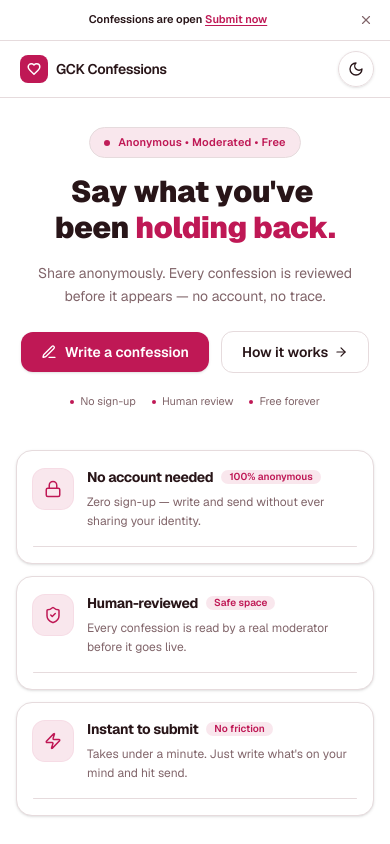
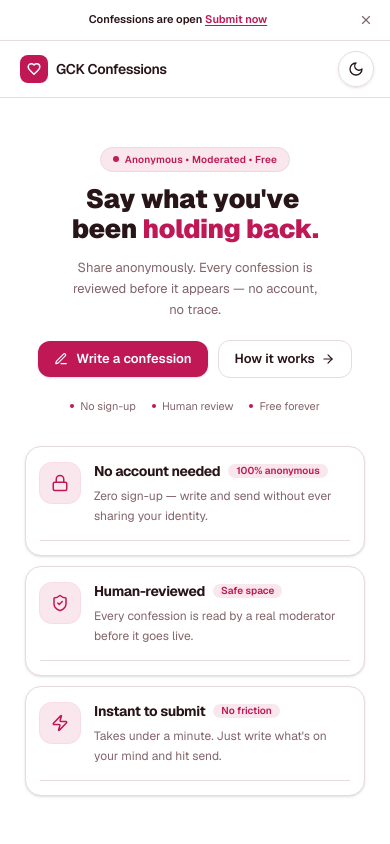
Before and after one commit to RexSixT9/gckconfessions, a Next.js app: page / in a window 390 px wide. Shown: the top 844 px of the page. Built offline with nearby package versions, Linux system fonts and the light colour scheme.

Commit message:
feat: Initialize Next.js project with global styling, root layout, and placeholder pages for home, submission, and 404.

```diff
--- a/src/app/globals.css
+++ b/src/app/globals.css
@@ -209,6 +209,10 @@
   overflow-x: hidden;
   /* Smooth momentum scrolling on iOS */
   -webkit-overflow-scrolling: touch;
+  /* Safe area insets for notched devices (iPhone Dynamic Island, etc) */
+  padding-left: env(safe-area-inset-left);
+  padding-right: env(safe-area-inset-right);
+  padding-bottom: env(safe-area-inset-bottom);
 }
 
 a,
--- a/src/app/layout.tsx
+++ b/src/app/layout.tsx
@@ -40,10 +40,11 @@
   },
 };
 
-export const viewport = {
+export const viewport: Viewport = {
   width: "device-width",
   initialScale: 1,
   maximumScale: 5,
+  viewportFit: "cover",
   themeColor: [
     { media: "(prefers-color-scheme: light)", color: "#ffffff" },
     { media: "(prefers-color-scheme: dark)", color: "#0a0a0a" },
--- a/src/app/page.tsx
+++ b/src/app/page.tsx
@@ -137,13 +137,13 @@
           ref={heroRef}
           className={[
             // Exact viewport height minus header + banner — hero fills precisely one screen.
-            // min-h-[500px] prevents content from being crushed on very small phones.
+            // min-h-[420px] prevents content from being crushed on very small phones (iPhone SE).
             "h-[calc(100svh-var(--header-height)-var(--announcement-height,0px))]",
-            "min-h-[500px]",
+            "min-h-[420px]",
             // Mobile: column, centered. From lg: row side-by-side.
             "flex flex-col items-center justify-center",
-            "gap-10",
-            "sm:gap-12",
+            "gap-8",
+            "sm:gap-10",
             "lg:flex-row lg:items-center lg:justify-between lg:gap-12",
             "xl:gap-16",
           ].join(" ")}
@@ -151,13 +151,13 @@
           {/* ── Left: Headline + copy + CTAs ─────────────────────────────── */}
           <div className="flex w-full flex-col items-center text-center lg:w-auto lg:max-w-[48%] lg:flex-1 lg:items-start lg:text-left xl:max-w-[50%]">
             {/* Tag pill */}
-            <span className="hero-tag mb-4 inline-flex items-center gap-2 rounded-full border border-[hsl(var(--accent))]/25 bg-[hsl(var(--accent))]/10 px-3.5 py-1.5 text-[11px] font-semibold tracking-wide text-[hsl(var(--accent))] sm:text-xs">
+            <span className="hero-tag mb-3 inline-flex items-center gap-1.5 rounded-full border border-[hsl(var(--accent))]/25 bg-[hsl(var(--accent))]/10 px-3 py-1 text-[10px] font-semibold tracking-wide text-[hsl(var(--accent))] sm:mb-4 sm:gap-2 sm:px-3.5 sm:py-1.5 sm:text-xs">
               <span className="h-1.5 w-1.5 animate-pulse rounded-full bg-[hsl(var(--accent))]" />
               Anonymous &bull; Moderated &bull; Free
             </span>
 
             {/* Heading — tightly responsive scale */}
-            <h1 className="max-w-xs text-3xl font-black tracking-tight sm:max-w-md sm:text-4xl md:text-5xl lg:max-w-none lg:text-[2.75rem] xl:text-[3.25rem] xl:leading-[1.08]">
+            <h1 className="max-w-[280px] text-[1.65rem] font-black leading-[1.15] tracking-tight sm:max-w-sm sm:text-3xl md:max-w-md md:text-4xl lg:max-w-none lg:text-[2.75rem] xl:text-[3.25rem] xl:leading-[1.08]">
               {"Say what you've been holding back."
                 .split(" ")
                 .map((word, i, arr) => {
@@ -178,23 +178,23 @@
             </h1>
 
             {/* Subtext */}
-            <p className="hero-body mt-4 max-w-xs text-sm leading-relaxed text-[hsl(var(--muted-foreground))] sm:max-w-sm sm:text-base sm:leading-relaxed md:max-w-md lg:mt-5 lg:max-w-sm xl:text-lg">
+            <p className="hero-body mt-3 max-w-[260px] text-[13px] leading-relaxed text-[hsl(var(--muted-foreground))] sm:mt-4 sm:max-w-sm sm:text-sm md:max-w-md md:text-base lg:mt-5 lg:max-w-sm xl:text-lg">
               Share anonymously. Every confession is reviewed before it appears &mdash;
               no account, no trace.
             </p>
 
             {/* CTAs */}
-            <div className="hero-body mt-6 flex flex-wrap items-center justify-center gap-3 lg:justify-start lg:mt-7">
+            <div className="hero-body mt-5 flex flex-wrap items-center justify-center gap-2.5 sm:mt-6 sm:gap-3 lg:justify-start lg:mt-7">
               <Link
                 href="/submit"
-                className="inline-flex items-center gap-2 rounded-xl bg-[hsl(var(--accent))] px-5 py-2.5 text-sm font-semibold text-white shadow-sm transition hover:opacity-90 active:scale-[0.98] sm:px-6 sm:py-3"
+                className="inline-flex items-center gap-2 rounded-xl bg-[hsl(var(--accent))] px-4 py-2 text-[13px] font-semibold text-white shadow-sm transition hover:opacity-90 active:scale-[0.98] sm:px-6 sm:py-2.5 sm:text-sm"
               >
-                <PenLine className="h-4 w-4" />
+                <PenLine className="h-3.5 w-3.5 sm:h-4 sm:w-4" />
                 Write a confession
               </Link>
               <a
                 href="#how-it-works"
-                className="inline-flex items-center gap-1.5 rounded-xl border border-[hsl(var(--border))] px-5 py-2.5 text-sm font-semibold text-[hsl(var(--foreground))] transition hover:border-[hsl(var(--accent))]/50 hover:text-[hsl(var(--accent))] sm:px-6 sm:py-3"
+                className="inline-flex items-center gap-1.5 rounded-xl border border-[hsl(var(--border))] px-4 py-2 text-[13px] font-semibold text-[hsl(var(--foreground))] transition hover:border-[hsl(var(--accent))]/50 hover:text-[hsl(var(--accent))] sm:px-6 sm:py-2.5 sm:text-sm"
               >
                 How it works
                 <ArrowRight className="h-3.5 w-3.5" />
@@ -214,24 +214,22 @@
 
           {/* ── Right: Feature cards ──────────────────────────────────────── */}
           <div className={[
-            "flex w-full flex-col gap-3",
-            // Phone: full width stacked
-            "max-w-sm",          // cap width on phone so cards don't stretch to 100vw on large phones
-            "sm:max-w-md",       // allow a bit wider on tablet
+            "flex w-full flex-col gap-2.5",
+            // Phone: cap width so cards don't stretch on large phones
+            "max-w-[340px]",
+            "sm:max-w-md sm:gap-3",
             "lg:max-w-none lg:w-auto lg:flex-1 lg:max-w-[46%]",
             "xl:max-w-[44%]",
           ].join(" ")}>
-            {featureHighlights.map(({ icon: Icon, title, desc, tag }, idx) => (
+            {featureHighlights.map(({ icon: Icon, title, desc, tag }) => (
               <TiltCard
                 key={title}
                 className={[
                   "hero-card group relative overflow-hidden rounded-2xl",
                   "border border-[hsl(var(--border))] bg-[hsl(var(--card))]",
-                  "p-4 sm:p-5",
+                  "p-3.5 sm:p-4 md:p-5",
                   "shadow-sm transition-all duration-300",
                   "hover:border-[hsl(var(--accent))]/40 hover:shadow-md",
-                  // Stagger offset — only on lg+ where layout is side-by-side
-                  idx === 1 ? "lg:translate-x-5 xl:translate-x-7" : "",
                 ].join(" ")}
               >
                 {/* Hover glow layer */}
@@ -271,10 +269,10 @@
         </section>
 
         {/* ======================== BELOW FOLD ======================== */}
-        <div ref={contentRef} className="pb-6 sm:pb-10">
+        <div ref={contentRef} className="pb-8 sm:pb-12">
 
           {/* Showcase */}
-          <section data-scroll className="mb-12 sm:mb-14">
+          <section data-scroll className="mb-10 sm:mb-14">
             <p className="mb-3.5 text-[11px] font-semibold uppercase tracking-widest text-[hsl(var(--muted-foreground))] sm:text-xs">
               From the community
             </p>
@@ -298,7 +296,7 @@
           </section>
 
           {/* How It Works */}
-          <section data-scroll id="how-it-works" className="mb-12 sm:mb-14">
+          <section data-scroll id="how-it-works" className="mb-10 sm:mb-14">
             <div className="mb-6 flex items-center gap-3 sm:mb-8">
               <h2 className="text-xl font-bold tracking-tight sm:text-2xl">Three simple steps</h2>
               <div className="h-px flex-1 bg-[hsl(var(--border))]" />
@@ -333,7 +331,7 @@
           {/* Bottom CTA */}
           <section
             data-scroll
-            className="relative mb-16 overflow-hidden rounded-2xl border border-[hsl(var(--border))] bg-[hsl(var(--card))] px-6 py-10 text-center shadow-sm sm:mb-20 sm:px-12 sm:py-14 lg:px-16 lg:py-16"
+            className="relative mb-12 overflow-hidden rounded-2xl border border-[hsl(var(--border))] bg-[hsl(var(--card))] px-5 py-8 text-center shadow-sm sm:mb-20 sm:px-12 sm:py-14 lg:px-16 lg:py-16"
           >
             {/* Radial glow */}
             <div className="pointer-events-none absolute inset-0 flex items-center justify-center" aria-hidden>
--- a/src/app/submit/page.tsx
+++ b/src/app/submit/page.tsx
@@ -143,10 +143,10 @@
   return (
     <div ref={pageRef} className="flex flex-1 flex-col">
       <main className="flex-1">
-        <div className="mx-auto w-full max-w-xl px-4 py-6 sm:px-6 sm:py-10">
+        <div className="mx-auto w-full max-w-xl px-4 py-5 sm:px-6 sm:py-10">
 
           {/* Page header */}
-          <div data-animate className="mb-5">
+          <div data-animate className="mb-4 sm:mb-5">
             <Link
               href="/"
               className="inline-flex items-center gap-1.5 rounded-lg border border-[hsl(var(--border))] bg-transparent px-2.5 py-1.5 text-xs font-medium text-[hsl(var(--muted-foreground))] transition hover:border-[hsl(var(--accent))]/40 hover:text-[hsl(var(--accent))]"
@@ -163,7 +163,7 @@
           </div>
 
           {/* Form card */}
-          <div data-animate className="bento-cell p-5 sm:p-7">
+          <div data-animate className="bento-cell p-4 sm:p-6">
             <form onSubmit={handleSubmit} className="space-y-5">
               {/* Honeypot */}
               <input
```
Also changed, not shown: src/app/not-found.tsx (+9 -9 lines).
